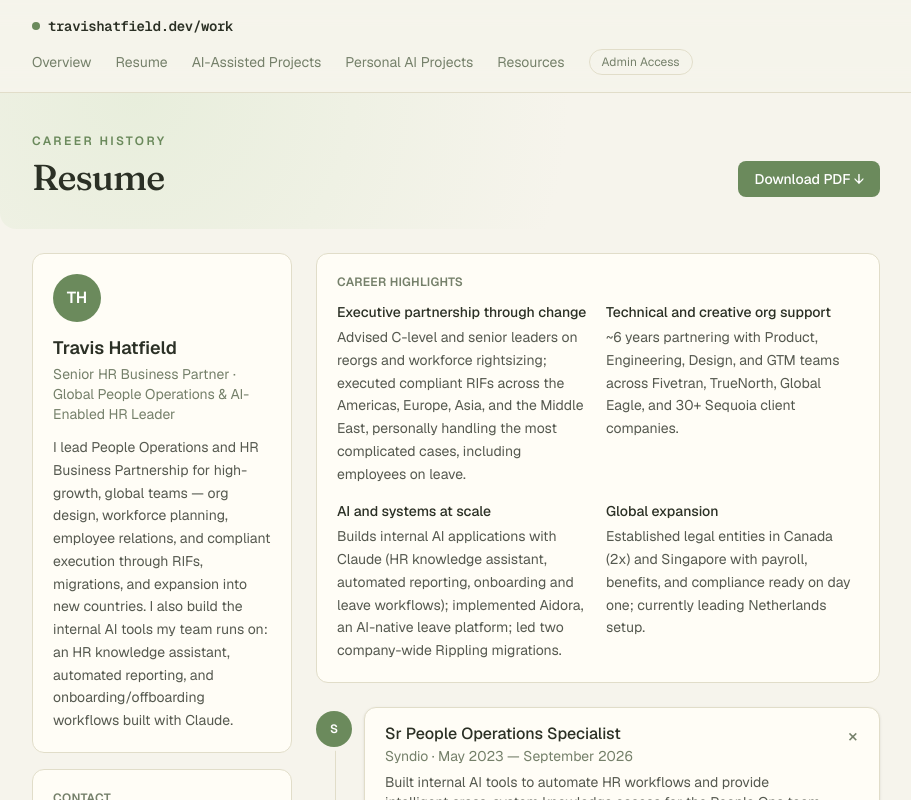
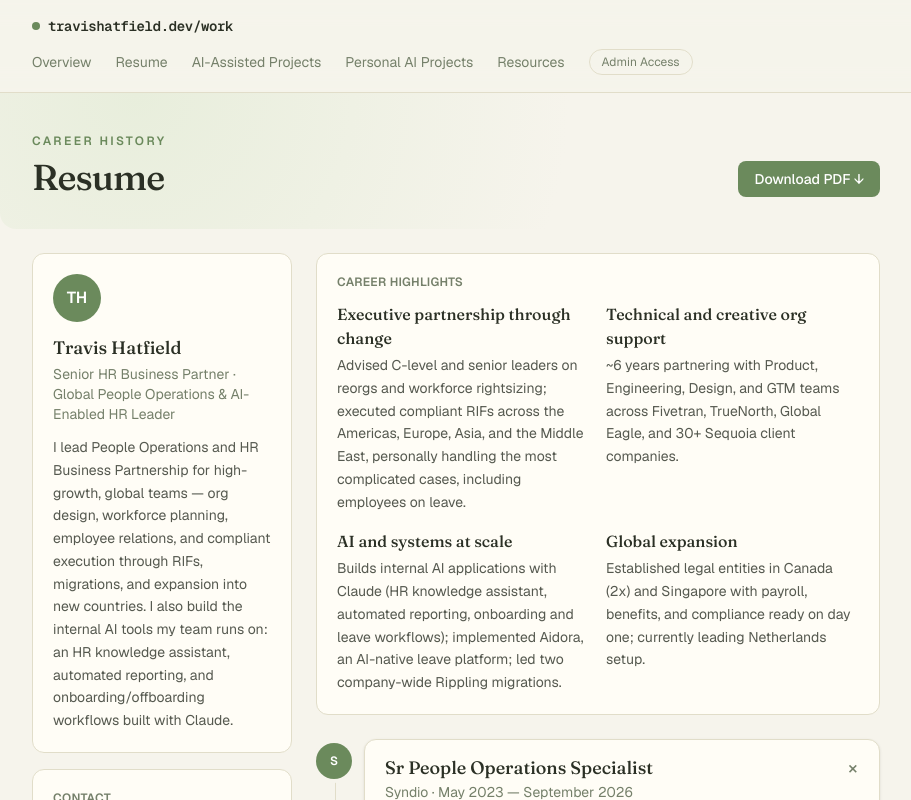
Before and after one commit to travis-hatfield/work-portfolio, a Next.js app: page /resume in a window 1280 px wide. Shown: the top 800 px of the page, without its empty margins (184-1095 px from the left). Built offline with nearby package versions, Linux system fonts and the light colour scheme; no server answers; the database is empty.

Commit message:
Bring resume and resources pages into the new display-type system (Fraunces headings), which the earlier design pass missed

```diff
--- a/app/resources/page.tsx
+++ b/app/resources/page.tsx
@@ -55,7 +55,7 @@ export default async function ResourcesPage() {
                 className="flex items-center justify-between gap-4 px-5 py-4 transition-colors hover:bg-accent-soft"
               >
                 <div>
-                  <p className="font-medium">{r.title}</p>
+                  <p className="font-display text-base font-medium">{r.title}</p>
                   <p className="text-sm text-muted">{r.description}</p>
                 </div>
                 <span className="shrink-0 rounded-full bg-accent-soft px-2.5 py-1 text-xs font-medium text-accent">
--- a/app/resume/page.tsx
+++ b/app/resume/page.tsx
@@ -82,7 +82,7 @@ export default async function ResumePage() {
             <div className="flex h-12 w-12 items-center justify-center rounded-full bg-accent text-base font-semibold text-white">
               {initials(profile.name)}
             </div>
-            <h2 className="mt-3 text-lg font-semibold">{profile.name}</h2>
+            <h2 className="mt-3 font-display text-lg font-medium">{profile.name}</h2>
             <p className="mt-0.5 text-sm text-muted">{profile.title}</p>
             <p className="mt-3 text-sm leading-relaxed text-foreground/80">{profile.blurb}</p>
           </div>
@@ -140,7 +140,7 @@ export default async function ResumePage() {
           <div className="mt-3 grid gap-4 sm:grid-cols-2">
             {careerHighlights.map((h) => (
               <div key={h.title}>
-                <p className="text-sm font-medium">{h.title}</p>
+                <p className="font-display text-base font-medium">{h.title}</p>
                 <p className="mt-1 text-sm leading-relaxed text-foreground/80">{h.detail}</p>
               </div>
             ))}
@@ -164,7 +164,7 @@ export default async function ResumePage() {
               </div>
               <summary className="flex cursor-pointer list-none items-start justify-between gap-4 rounded-xl border border-border bg-card px-5 py-3.5 transition-shadow group-open:shadow-sm">
                 <div>
-                  <p className="font-medium">{role.title}</p>
+                  <p className="font-display text-lg font-medium">{role.title}</p>
                   <p className="text-sm text-muted">
                     {role.company} <span aria-hidden="true">·</span> {role.dates}
                   </p>
```
